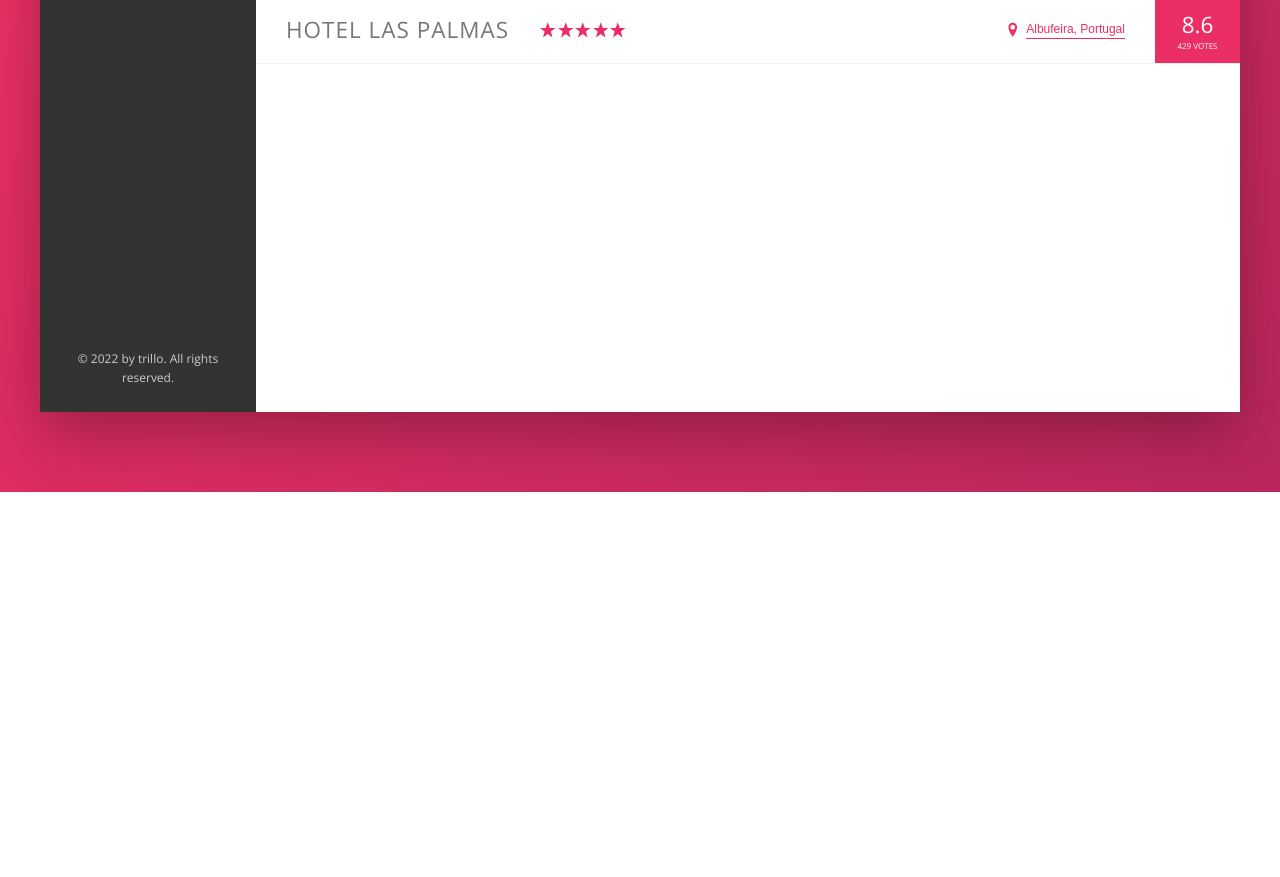
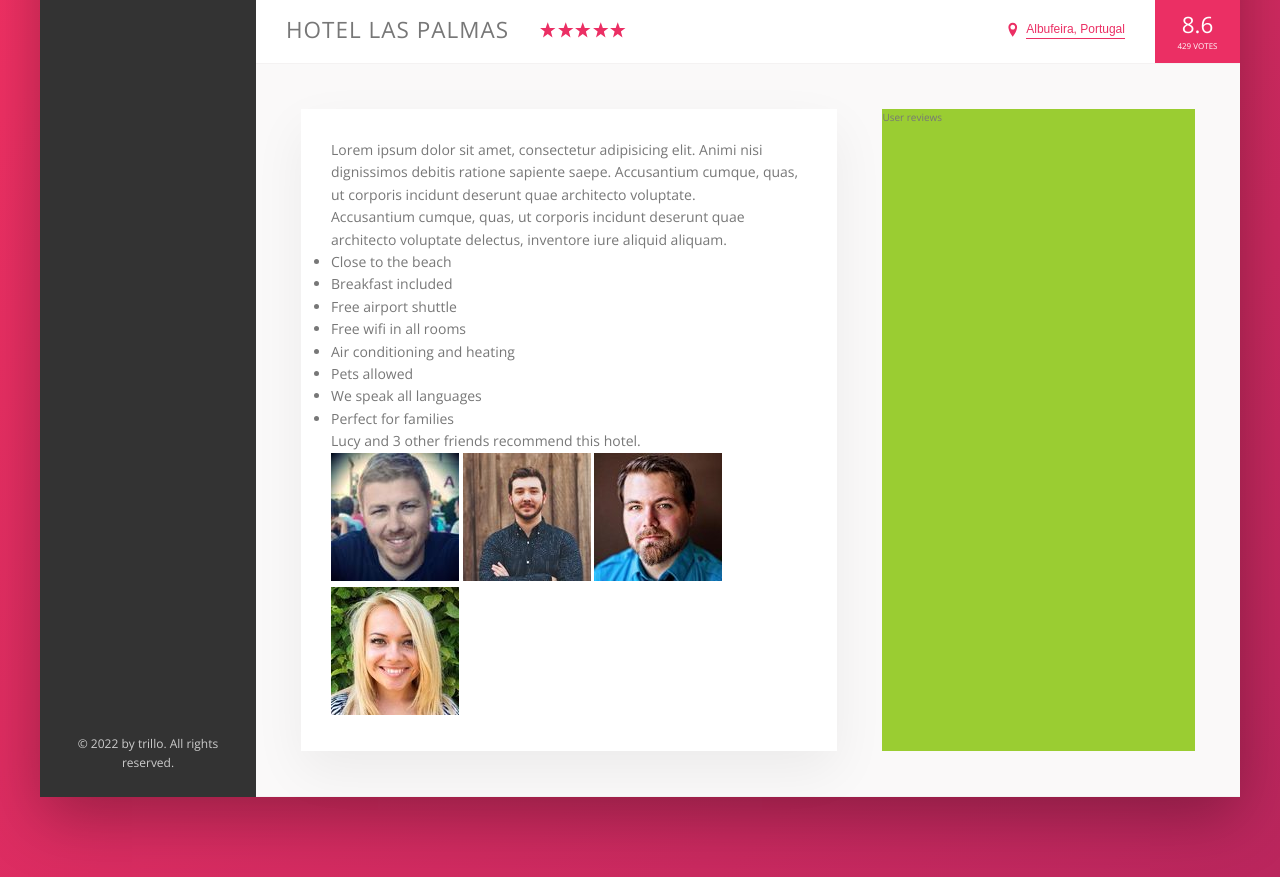
Before and after one commit to ehlkara/Trillo_Project, a website: page index.html in a window 1280 px wide. Shown: the part 538-1415 px from the top of the page. Before the commit the page ends 1030 px from the top, so only its background shows below. Drawn offline with nearby package versions, Linux system fonts and the light colour scheme.

Commit message:
finished description part 1

```diff
--- a/index.html
+++ b/index.html
@@ -137,6 +137,41 @@
                         </div>
                     </div>
 
+                    <div class="detail">
+                        <div class="description">
+                            <p class="paragraph">
+                                Lorem ipsum dolor sit amet, consectetur adipisicing elit. Animi nisi dignissimos debitis ratione sapiente saepe. Accusantium cumque, quas, ut corporis incidunt deserunt quae architecto voluptate.
+                            </p>
+                            <p class="paragraph">
+                                Accusantium cumque, quas, ut corporis incidunt deserunt quae architecto voluptate delectus, inventore iure aliquid aliquam.
+                            </p>
+                            <ul class="list">
+                                <li class="list__item">Close to the beach</li>
+                                <li class="list__item">Breakfast included</li>
+                                <li class="list__item">Free airport shuttle</li>
+                                <li class="list__item">Free wifi in all rooms</li>
+                                <li class="list__item">Air conditioning and heating</li>
+                                <li class="list__item">Pets allowed</li>
+                                <li class="list__item">We speak all languages</li>
+                                <li class="list__item">Perfect for families</li>
+                            </ul>
+                            <div class="recommend">
+                                <p class="recommend__count">
+                                    Lucy and 3 other friends recommend this hotel.
+                                </p>
+                                <div class="recommend__friends">
+                                    <img src="img/user-3.jpg" alt="Friend 1" class="recommend__photo">
+                                    <img src="img/user-4.jpg" alt="Friend 2" class="recommend__photo">
+                                    <img src="img/user-5.jpg" alt="Friend 3" class="recommend__photo">
+                                    <img src="img/user-6.jpg" alt="Friend 4" class="recommend__photo">
+                                </div>
+                            </div>
+                        </div>
+
+                        <div class="user-reviews">
+                            User reviews
+                        </div>
+                    </div>
                 </main>
             </div>
         </div>
--- a/sass/_base.scss
+++ b/sass/_base.scss
@@ -13,6 +13,9 @@
     --color-grey-dark-3: #999;
 
     --shadow-dark: 0 2rem 6rem rgba(0,0,0,.3);
+    --shadow-light:  0 2rem 5rem rgba(0,0,0,.06);
+
+    --line: 1px solid var(--color-grey-light-2);
 }
 
 * {
--- a/sass/_components.scss
+++ b/sass/_components.scss
@@ -208,7 +208,7 @@
 .overview {
     display: flex;
     align-items: center;
-    border-bottom: 1px solid var(--color-grey-light-2);
+    border-bottom: var(--line);
 
     &__heading {
         font-size: 2.25rem;
--- a/sass/_layout.scss
+++ b/sass/_layout.scss
@@ -11,7 +11,7 @@
     font-size: 1.4rem;
     height: 7rem;
     background-color: #fff;
-    border-bottom: 1px solid var(--color-grey-light-2);
+    border-bottom: var(--line);
 
     display: flex;
     justify-content: space-between;
@@ -37,7 +37,28 @@
 
     // TEST
     //background-color: orangered;
-    height: 80rem;
+    //height: 80rem;
 
     flex: 1;
 }
+
+.detail {
+    display: flex;
+    padding: 4.5rem;
+    background-color: var(--color-grey-light-1);
+    border-bottom: var(--line);
+}
+
+.description {
+    font-size: 1.4rem;
+    background-color: #fff;
+    box-shadow: var(--shadow-light);
+    padding: 3rem;
+    flex: 0 0 60%;
+    margin-right: 4.5rem;
+}
+
+.user-reviews {
+    background-color: yellowgreen;
+    flex: 1;
+}
```
Also changed, not shown: css/style.css.
